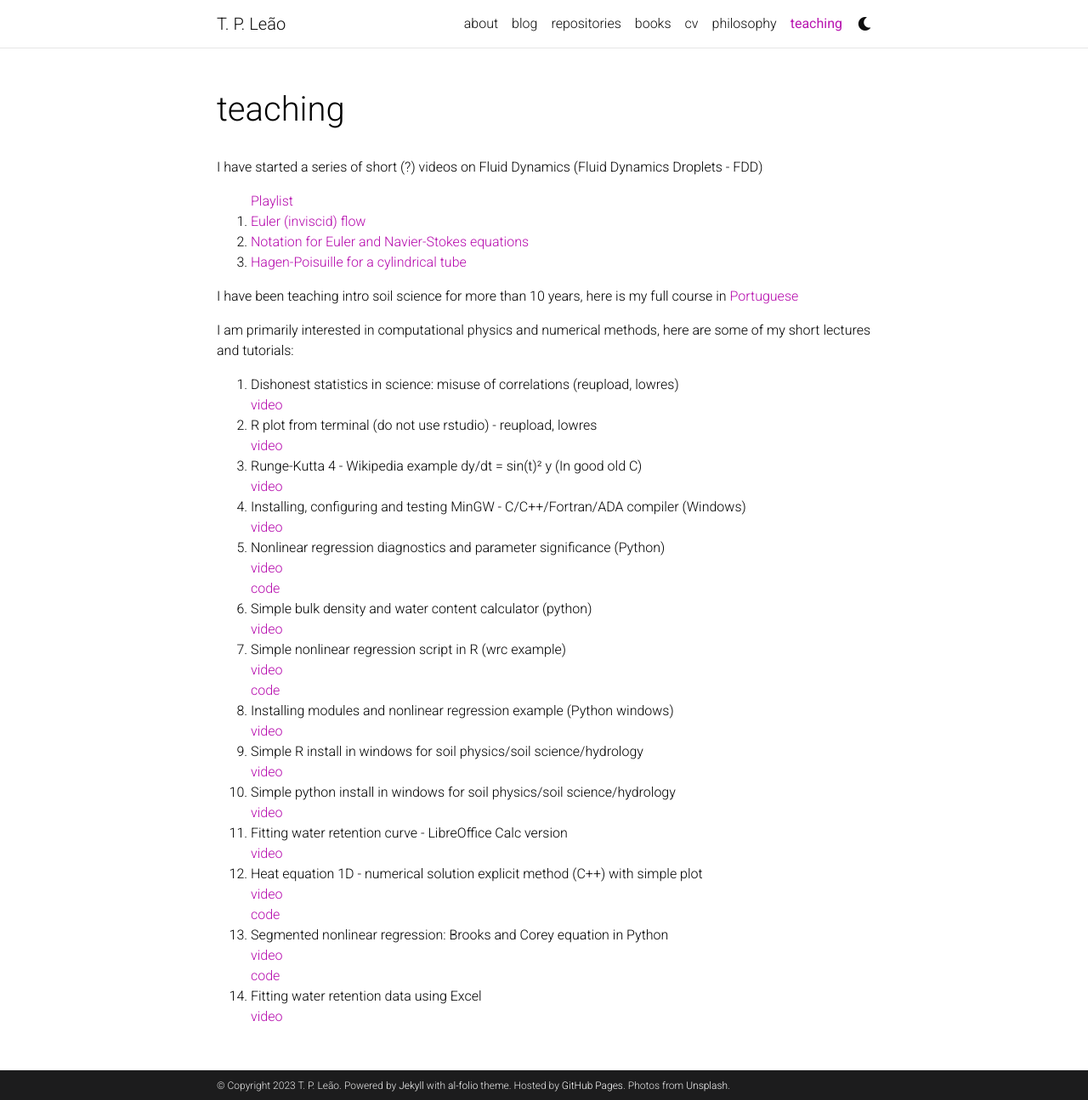
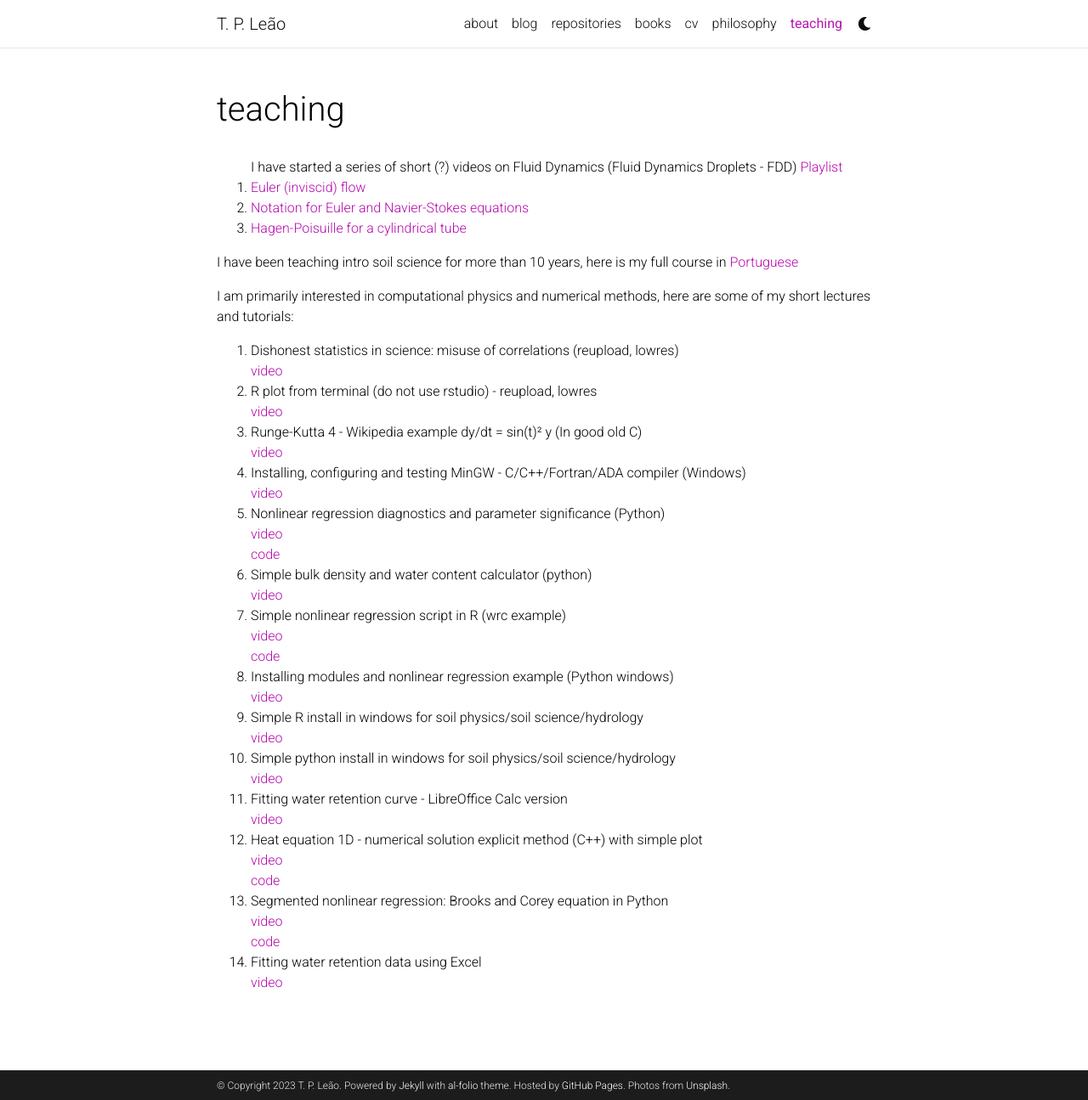
Before and after one commit to leaot/leaot.github.io, a Jekyll site: the page built from _pages/teaching.md, in a window 1280 px wide and 1295 px high. Shown: the whole window at 85% size. Built offline with Jekyll 4.4.1, drawn with Linux system fonts in a browser that asks for light colours; comment, search, counter and statistics services are not loaded; a style sheet for code colours, icons or effects is not loaded.

Commit message:
Update teaching.md
Update list

```diff
--- a/_pages/teaching.md
+++ b/_pages/teaching.md
@@ -6,9 +6,8 @@ description: #false Materials for courses you taught. Replace this text with you
 nav: true
 nav_order: 5
 ---
-
+<ol>
 I have started a series of short (?) videos on Fluid Dynamics (Fluid Dynamics Droplets - FDD)
-<ol>
 <a href="https://youtube.com/playlist?list=PLLRBE1uLYrK_9JIL9qrSbmrYPORklABKB">Playlist</a>
   <li> <a href="https://youtu.be/eddZOJF825E">Euler (inviscid) flow </a> </li>
   <li> <a href="https://youtu.be/cU1MM_DG5kg">Notation for Euler and Navier-Stokes equations </a> </li>
```
